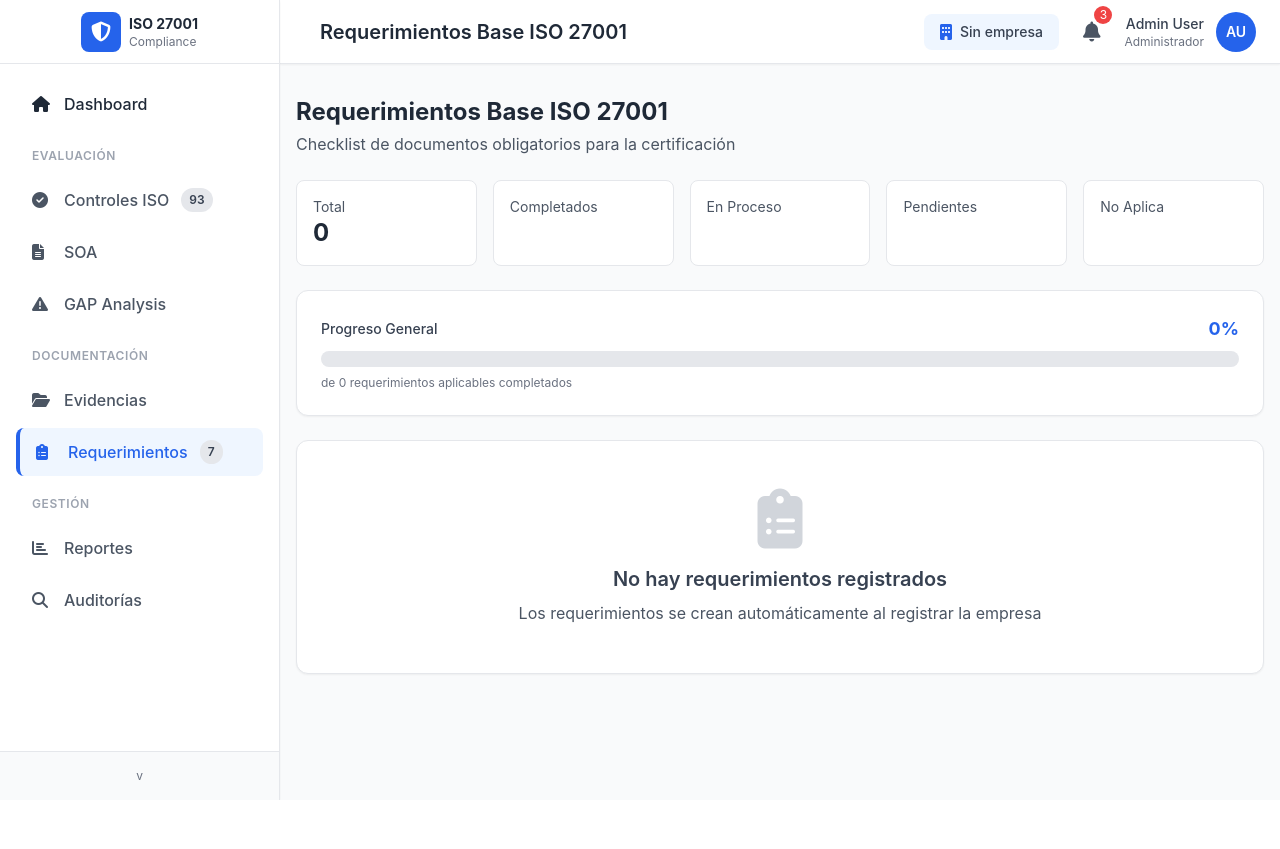
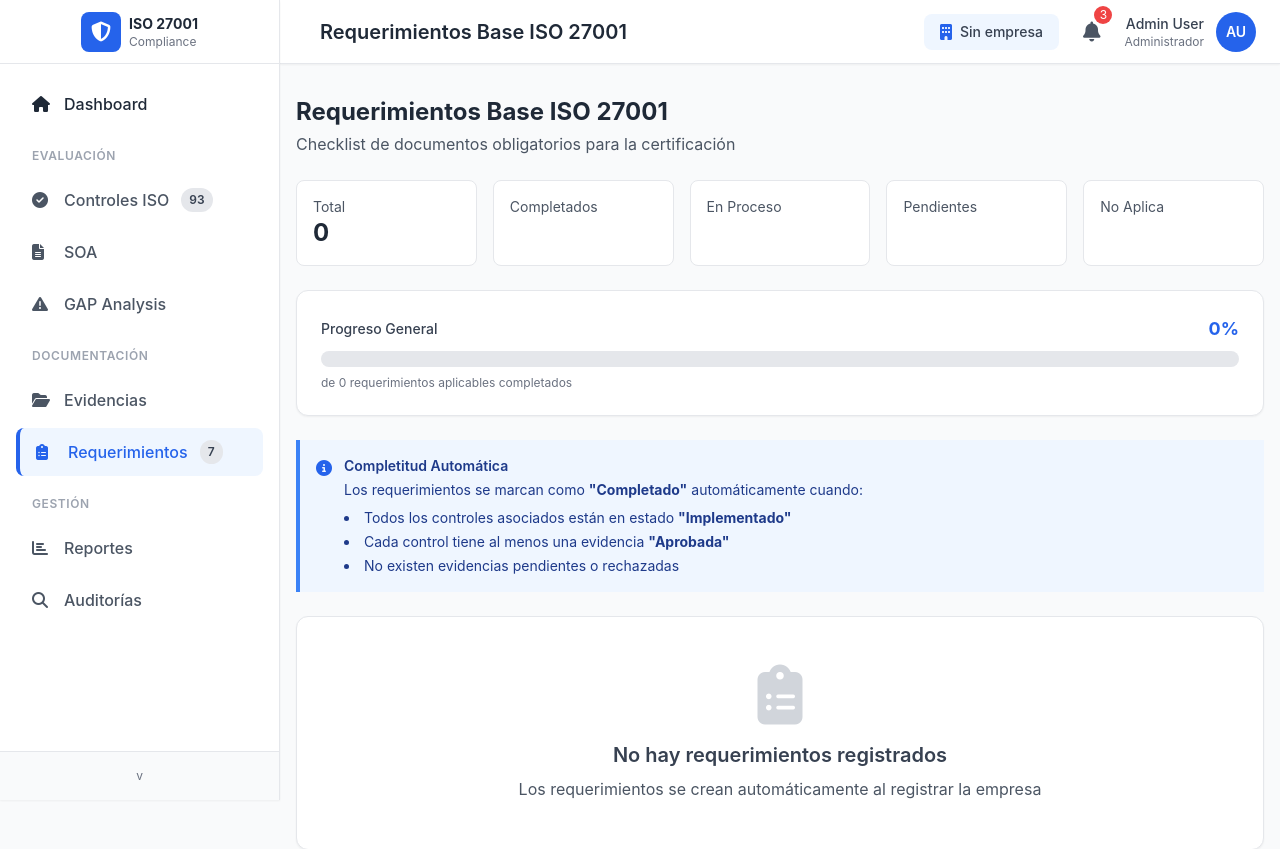
Before and after one commit to itteamlxs/iso_platform, a PHP site: page /requerimientos in a window 1280 px wide. Shown: the top 849 px of the page. Before the commit the page ends 800 px from the top, so only its background shows below. Run offline with PHP 8.4, Linux system fonts and the light colour scheme; data that the repository does not hold is empty; some libraries are stand-ins or nearby versions.

Commit message:
requerimientos list

```diff
--- a/app/models/Requerimiento.php
+++ b/app/models/Requerimiento.php
@@ -9,7 +9,7 @@ require_once __DIR__ . '/Database.php';
 /**
  * Requerimiento Model
  * Gestión de requerimientos base ISO 27001
- * VERSIÓN 3.1 - Corrección crítica: validación evidencias aprobadas por CADA control
+ * VERSIÓN 3.2 - Corrección: validación estricta de TODAS las evidencias
  */
 class Requerimiento {
 
@@ -213,8 +213,8 @@ class Requerimiento {
     }
 
     /**
-     * Verificar si todos los controles asociados están implementados con evidencias APROBADAS
-     * CORRECCIÓN CRÍTICA: Ahora valida que CADA control tenga AL MENOS UNA evidencia aprobada
+     * Verificar si todos los controles asociados están implementados con TODAS las evidencias aprobadas
+     * CORRECCIÓN v3.2: Validación estricta de TODAS las evidencias
      */
     public function verificarCompletitudAutomatica($requerimiento_base_id, $empresa_id) {
         try {
@@ -279,7 +279,26 @@ class Requerimiento {
                 }
             }
 
-            // Si llegó aquí: TODOS los controles están implementados Y TODOS tienen evidencias aprobadas
+            // PASO 4: Verificar que NO existan evidencias pendientes o rechazadas en los controles del requerimiento
+            $sql_evidencias_pendientes = "SELECT COUNT(*) as pendientes
+                                          FROM evidencias e
+                                          WHERE e.control_id IN (" . implode(',', array_map('intval', $controles_aplicables)) . ")
+                                          AND e.empresa_id = :empresa_id
+                                          AND e.estado_validacion IN ('pendiente', 'rechazada')";
+
+            $stmt_pend = $this->db->prepare($sql_evidencias_pendientes);
+            $stmt_pend->bindValue(':empresa_id', $empresa_id, PDO::PARAM_INT);
+            $stmt_pend->execute();
+
+            $result_pend = $stmt_pend->fetch(PDO::FETCH_ASSOC);
+
+            // Si existen evidencias pendientes o rechazadas, retornar false
+            if ($result_pend['pendientes'] > 0) {
+                return false;
+            }
+
+            // Si llegó aquí: TODOS los controles están implementados, TODOS tienen evidencias aprobadas,
+            // y NO hay evidencias pendientes/rechazadas
             return true;
 
         } catch (\Exception $e) {
--- a/app/views/requerimientos/checklist-requerimientos.php
+++ b/app/views/requerimientos/checklist-requerimientos.php
@@ -66,6 +66,22 @@ require_once __DIR__ . '/../components/sidebar.php';
             <p class="text-xs text-gray-500 mt-2">
                 <?php echo $stats['completados']; ?> de <?php echo $aplicables; ?> requerimientos aplicables completados
             </p>
+        </div>
+
+        <!-- Alerta informativa sobre completitud automática -->
+        <div class="bg-blue-50 border-l-4 border-blue-500 p-4 mb-6">
+            <div class="flex items-start">
+                <i class="fas fa-info-circle text-blue-600 mt-1 mr-3"></i>
+                <div class="text-sm text-blue-900">
+                    <p class="font-semibold mb-1">Completitud Automática</p>
+                    <p>Los requerimientos se marcan como <strong>"Completado"</strong> automáticamente cuando:</p>
+                    <ul class="list-disc list-inside mt-2 space-y-1">
+                        <li>Todos los controles asociados están en estado <strong>"Implementado"</strong></li>
+                        <li>Cada control tiene al menos una evidencia <strong>"Aprobada"</strong></li>
+                        <li>No existen evidencias pendientes o rechazadas</li>
+                    </ul>
+                </div>
+            </div>
         </div>
 
         <!-- Lista de requerimientos -->
@@ -144,7 +160,7 @@ require_once __DIR__ . '/../components/sidebar.php';
 
                                 <?php if (count($controles) > 0): ?>
                                 <div id="controles-<?php echo $req['id']; ?>" class="hidden">
-                                    <div class="grid grid-cols-1 md:grid-cols-2 gap-2 mb-3">
+                                    <div class="grid grid-cols-1 gap-2 mb-3">
                                         <?php foreach ($controles as $control):
                                             $control_badge = [
                                                 'implementado' => 'bg-green-100 text-green-800',
@@ -152,10 +168,10 @@ require_once __DIR__ . '/../components/sidebar.php';
                                                 'no_implementado' => 'bg-red-100 text-red-800'
                                             ];
                                         ?>
-                                        <div class="flex items-center justify-between p-2 bg-gray-50 rounded border border-gray-200">
+                                        <div class="flex items-center justify-between p-3 bg-gray-50 rounded border border-gray-200 hover:bg-gray-100 transition">
                                             <div class="flex-1">
-                                                <span class="text-xs font-medium text-gray-900"><?php echo $control['codigo']; ?></span>
-                                                <p class="text-xs text-gray-600"><?php echo htmlspecialchars(substr($control['nombre'], 0, 40)); ?>...</p>
+                                                <span class="text-sm font-medium text-gray-900"><?php echo $control['codigo']; ?></span>
+                                                <p class="text-xs text-gray-600 mt-1"><?php echo htmlspecialchars($control['nombre']); ?></p>
                                             </div>
                                             <div class="flex items-center space-x-2">
                                                 <?php if ($control['total_evidencias'] > 0): ?>
@@ -166,21 +182,37 @@ require_once __DIR__ . '/../components/sidebar.php';
                                                 <span class="text-xs px-2 py-1 rounded <?php echo $control_badge[$control['estado']] ?? 'bg-gray-100 text-gray-800'; ?>">
                                                     <?php echo ucfirst($control['estado']); ?>
                                                 </span>
+                                                <a href="<?php echo BASE_URL; ?>/public/evidencias/subir?control_id=<?php echo $control['id']; ?>"
+                                                   class="text-xs bg-blue-600 hover:bg-blue-700 text-white px-3 py-1 rounded transition whitespace-nowrap"
+                                                   title="Subir evidencia para este control">
+                                                    <i class="fas fa-upload mr-1"></i>Subir
+                                                </a>
                                             </div>
                                         </div>
                                         <?php endforeach; ?>
                                     </div>
 
-                                    <?php if ($req['estado'] === 'completado'): ?>
-                                    <form method="POST" action="<?php echo BASE_URL; ?>/public/requerimientos/aplicar-controles" style="display: inline;">
-                                        <input type="hidden" name="requerimiento_base_id" value="<?php echo $req_base_id; ?>">
-                                        <button type="submit"
-                                                onclick="return confirm('¿Marcar todos los controles asociados como IMPLEMENTADOS?')"
-                                                class="w-full bg-blue-600 hover:bg-blue-700 text-white px-4 py-2 rounded-lg text-sm transition">
-                                            <i class="fas fa-check-double mr-2"></i>Aplicar Requerimiento a Controles
-                                        </button>
-                                    </form>
-                                    <?php endif; ?>
+                                    <!-- Botón: Aplicar Requerimiento a Controles -->
+                                    <div class="bg-yellow-50 border border-yellow-200 rounded-lg p-4 mb-3">
+                                        <div class="flex items-start space-x-3">
+                                            <i class="fas fa-bolt text-yellow-600 text-xl mt-1"></i>
+                                            <div class="flex-1">
+                                                <p class="text-sm font-semibold text-yellow-900 mb-1">Acción Rápida</p>
+                                                <p class="text-xs text-yellow-800 mb-3">
+                                                    Si ya tiene todos los controles implementados, puede marcarlos todos como "Implementado" con un clic.
+                                                    Luego solo suba las evidencias correspondientes.
+                                                </p>
+                                                <form method="POST" action="<?php echo BASE_URL; ?>/public/requerimientos/aplicar-controles" style="display: inline;">
+                                                    <input type="hidden" name="requerimiento_base_id" value="<?php echo $req_base_id; ?>">
+                                                    <button type="submit"
+                                                            onclick="return confirm('¿Está seguro de marcar TODOS los controles asociados como IMPLEMENTADOS?\n\nEsto es útil si ya tiene los controles implementados y solo necesita subir evidencias.')"
+                                                            class="w-full bg-yellow-600 hover:bg-yellow-700 text-white px-4 py-2 rounded-lg text-sm transition font-medium">
+                                                        <i class="fas fa-check-double mr-2"></i>Marcar Todos los Controles como Implementados
+                                                    </button>
+                                                </form>
+                                            </div>
+                                        </div>
+                                    </div>
                                 </div>
                                 <?php else: ?>
                                     <p class="text-xs text-gray-500 italic">No hay controles asociados</p>
@@ -283,9 +315,12 @@ require_once __DIR__ . '/../components/sidebar.php';
                         class="w-full border border-gray-300 rounded-lg px-4 py-2 focus:ring-2 focus:ring-blue-500">
                     <option value="pendiente">Pendiente</option>
                     <option value="en_proceso">En Proceso</option>
-                    <option value="completado">Completado</option>
                     <option value="no_aplica">No Aplica</option>
                 </select>
+                <p class="text-xs text-gray-500 mt-1">
+                    <i class="fas fa-info-circle mr-1"></i>
+                    El estado "Completado" se asigna automáticamente cuando todos los controles están implementados con evidencias aprobadas
+                </p>
             </div>
 
             <div class="mb-4">
```
